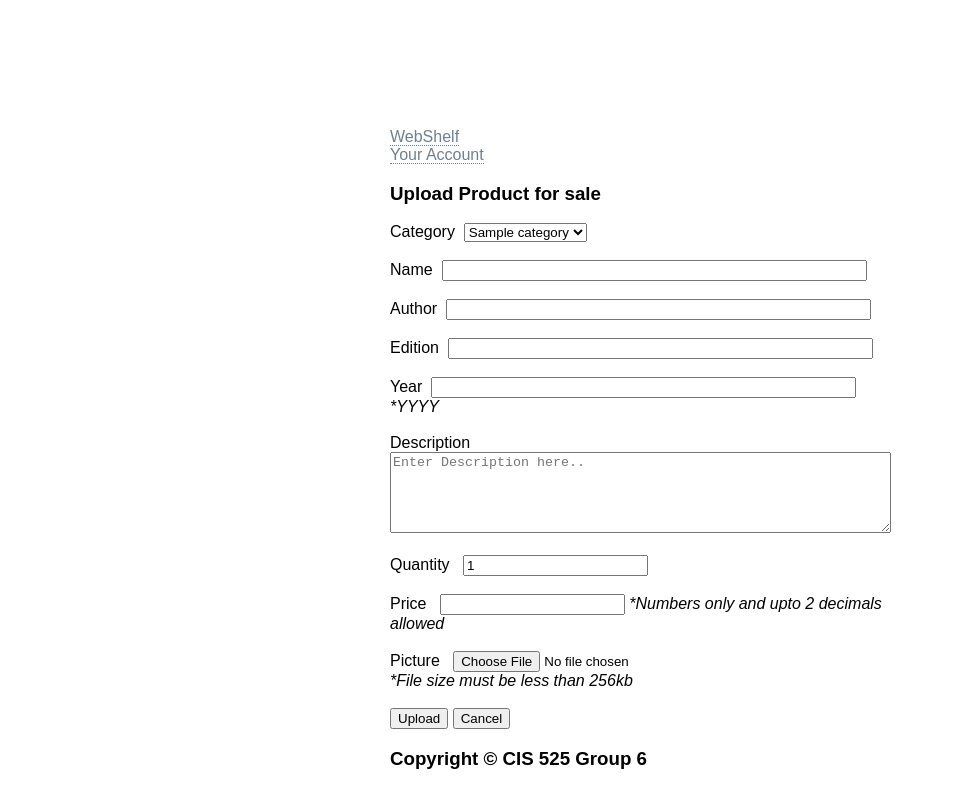
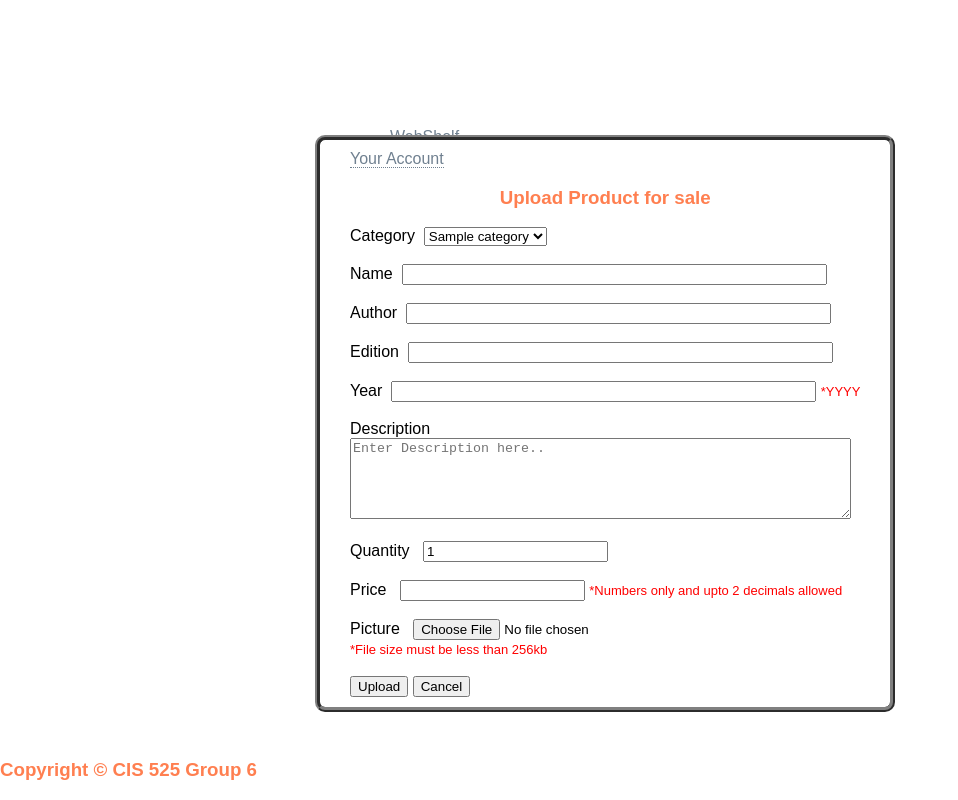
Before and after one commit to venkatainamana/campustore, a PHP site: page /sell.php in a window 1280 px wide. Shown: the whole page, without its empty margins (0-958 px from the left). Run offline with PHP 8.4, Linux system fonts and the light colour scheme; tables that the repository leaves empty or names only in its code hold one stand-in row (values such as "Sample post").

Commit message:
Included style elements for sell.php, product_detail.php, footer.php

```diff
--- a/style.css
+++ b/style.css
@@ -1,8 +1,13 @@
 body {
-    padding-top: 120px;
+    padding: 120px;
     font-family: Arial;
 }
-
+.footer {
+    width:100%;
+    position:absolute;
+    bottom:0;
+    left:0;
+}
 .container{
     width: 500px;
     margin: 0 auto;
@@ -17,3 +22,65 @@ a:link, a:visited {
 a:hover {
     color:#777;
 }
+
+/**********************************************************************************/
+/* BEGIN OF CSS style for sell.php, product_detail.php, order.php, order_detail.php */
+
+h3 {
+    color: coral;
+}
+.box {
+    border: 5px ridge;
+    border-color: gray;
+    border-radius: 10px;
+    margin: 15px;
+    background-color: white;
+}
+.add_item {
+    position: absolute; top: 120px; left: 300px;
+    padding-left: 30px;
+    padding-right: 30px;
+    padding-bottom: 10px;padding-top: 10px;
+}
+.menu {
+    position: relative;
+    width: 400px;
+    text-align: left;
+    padding: 10px;
+}
+#account_menu {
+    position: absolute; top: 120px; left: 300px;
+}
+
+.logo {
+    height: 115px;
+    width: 175px;
+}
+
+.center_align {
+    text-align: center;
+}
+.left_align {
+    text-align: left;
+    margin-left: 4px;
+}
+
+em{
+    font-size: small;
+    font-style: normal;
+}
+.comments {
+    color: red;
+}
+
+ul.product_detail li {
+    width: 300px;
+    display: inline-block;
+    vertical-align: top;
+    padding-left: 30px;
+}
+.display_product {
+    position: absolute; top: 120px; left: 300px;
+}
+/* END OF CSS Style for Sell.php, product_detail.php, order.php, order_detail.php */
+/**********************************************************************************/
```
